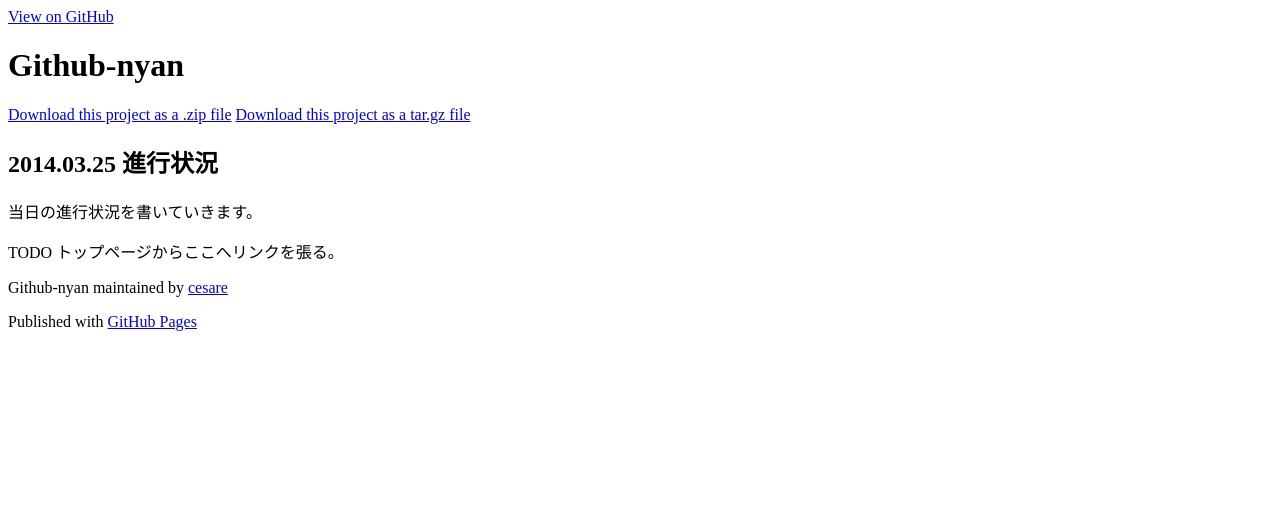
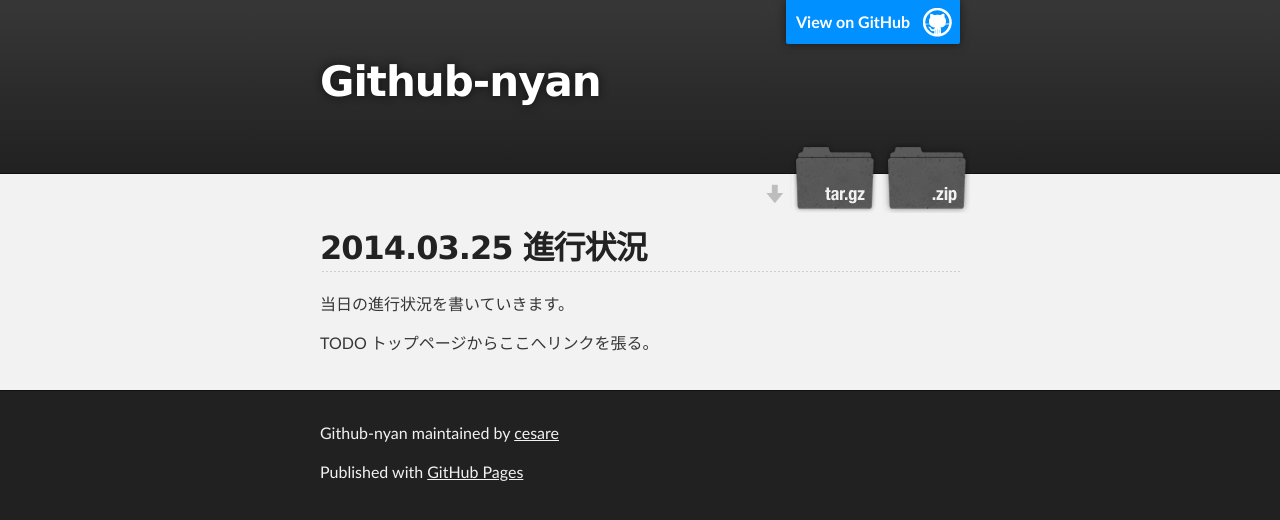
Before and after one commit to cesare/github-nyan, a Jekyll site: the page built from _posts/2014-03-25-progression.md, in a window 1280 px wide. Shown: the top 520 px of the page. Built offline with Jekyll 4.4.1, drawn with Linux system fonts in a browser that asks for light colours; Markdown is read by kramdown in place of the engine named in the settings.

Commit message:
Fix the URI to the stylesheet

```diff
--- a/_layouts/default.html
+++ b/_layouts/default.html
@@ -6,7 +6,7 @@
     <meta http-equiv="X-UA-Compatible" content="chrome=1" />
     <meta name="description" content="Github-nyan : " />
 
-    <link rel="stylesheet" type="text/css" media="screen" href="stylesheets/stylesheet.css">
+    <link rel="stylesheet" type="text/css" media="screen" href="{{site.url}}/stylesheets/stylesheet.css">
 
     <title>Github-nyan</title>
   </head>
```
